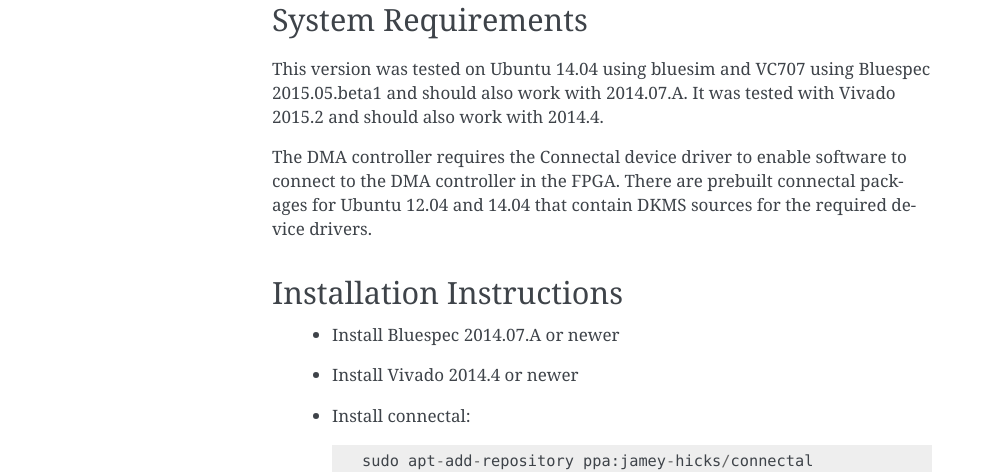
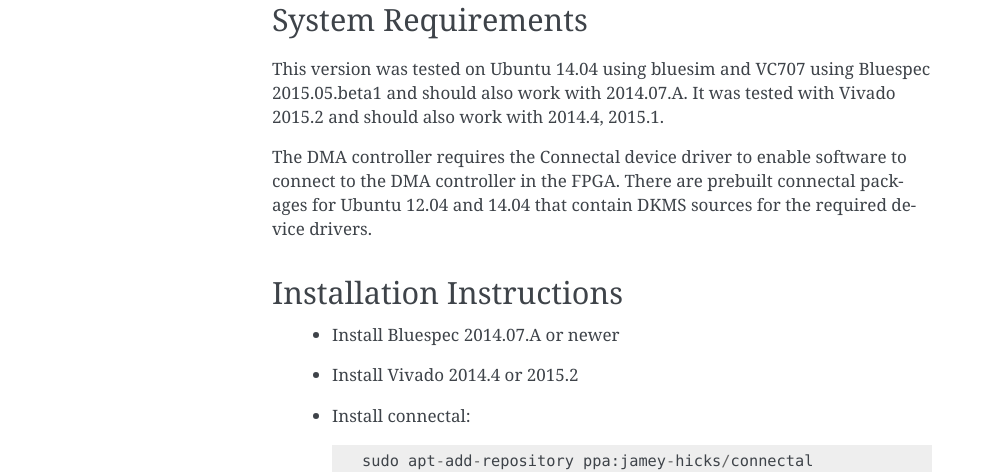
Before and after one commit to cambridgehackers/dmac, a Sphinx documentation site: the page built from doc/source/dmacontroller.rst, in a window 1280 px wide. Shown: the part 818-1290 px from the top of the page, without its empty margins (148-1140 px from the left). Built offline with Sphinx 7.4.7, drawn with Linux system fonts in a browser that asks for light colours.

Commit message:
updated vivado versions in system requirements

```diff
--- a/doc/source/dmacontroller.rst
+++ b/doc/source/dmacontroller.rst
@@ -26,7 +26,7 @@
 
 This version was tested on Ubuntu 14.04 using bluesim and VC707 using
 Bluespec 2015.05.beta1 and should also work with 2014.07.A. It was
-tested with Vivado 2015.2 and should also work with 2014.4.
+tested with Vivado 2015.2 and should also work with 2014.4, 2015.1.
 
 The DMA controller requires the Connectal device driver to enable
 software to connect to the DMA controller in the FPGA. There are
@@ -37,7 +37,7 @@
 -------------------------
 
  * Install Bluespec 2014.07.A or newer
- * Install Vivado 2014.4 or newer
+ * Install Vivado 2014.4 or 2015.2
  * Install connectal::
 
     sudo apt-add-repository ppa:jamey-hicks/connectal
```
